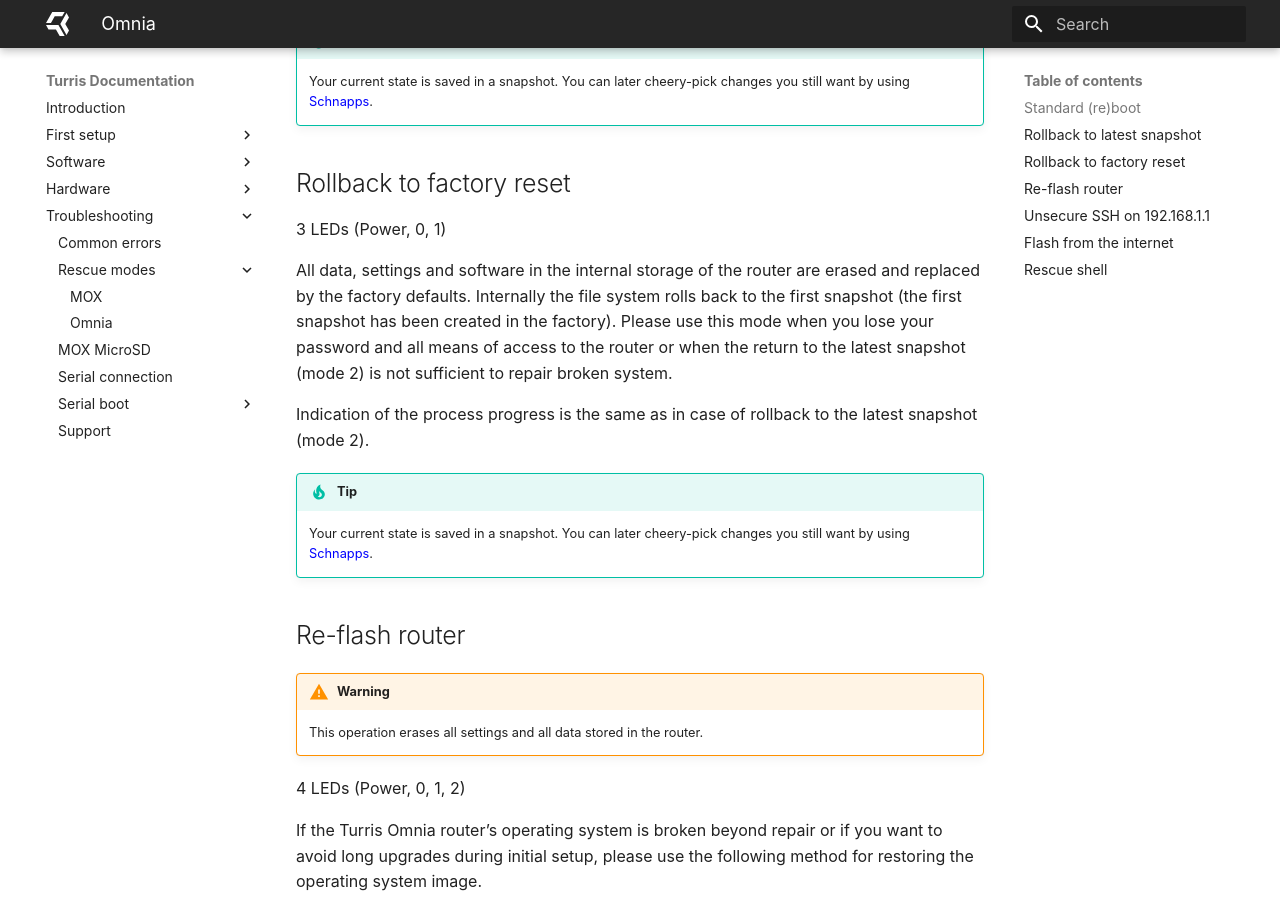
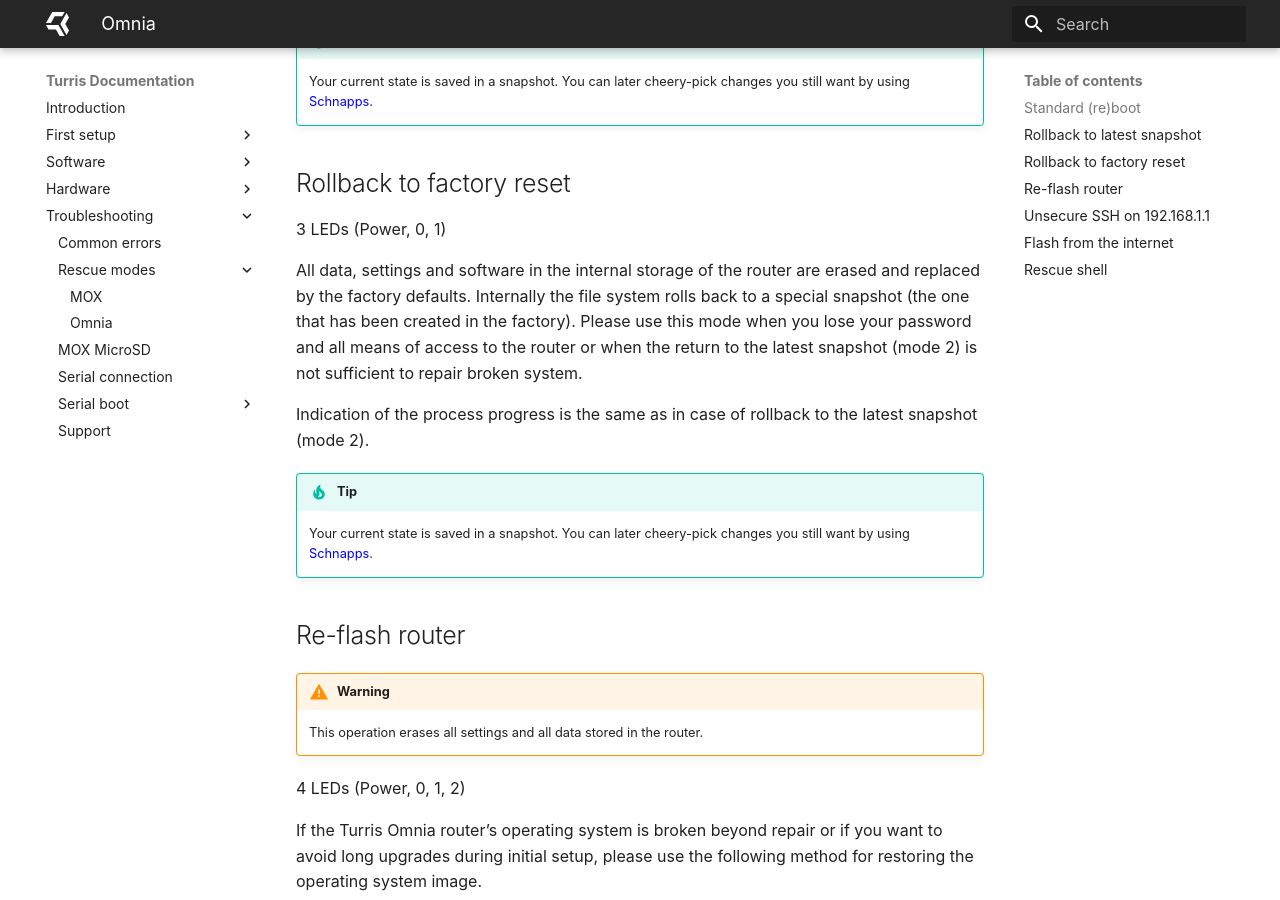
Before and after one commit to turris-cz/user-docs, an MkDocs documentation site: the page built from docs/hw/omnia/rescue_modes.md, in a window 1280 px wide and 900 px high, scrolled down 1838 px. Built offline with MkDocs 1.6.1 and Material for MkDocs 9.7.7, drawn with Linux system fonts in a browser that asks for light colours.

Commit message:
rescue modes: Better wording for factory mode

```diff
--- a/docs/hw/omnia/rescue_modes.md
+++ b/docs/hw/omnia/rescue_modes.md
@@ -83,7 +83,7 @@
 
 All data, settings and software in the internal storage of the router are
 erased and replaced by the factory defaults. Internally the file system rolls
-back to the first snapshot (the first snapshot has been created in the
+back to a special snapshot (the one that has been created in the
 factory). Please use this mode when you lose your password and all means of
 access to the router or when the return to the latest snapshot (mode 2) is not
 sufficient to repair broken system.
```
Also changed, not shown: docs/hw/mox/rescue_modes.md (+1 -1 lines).
